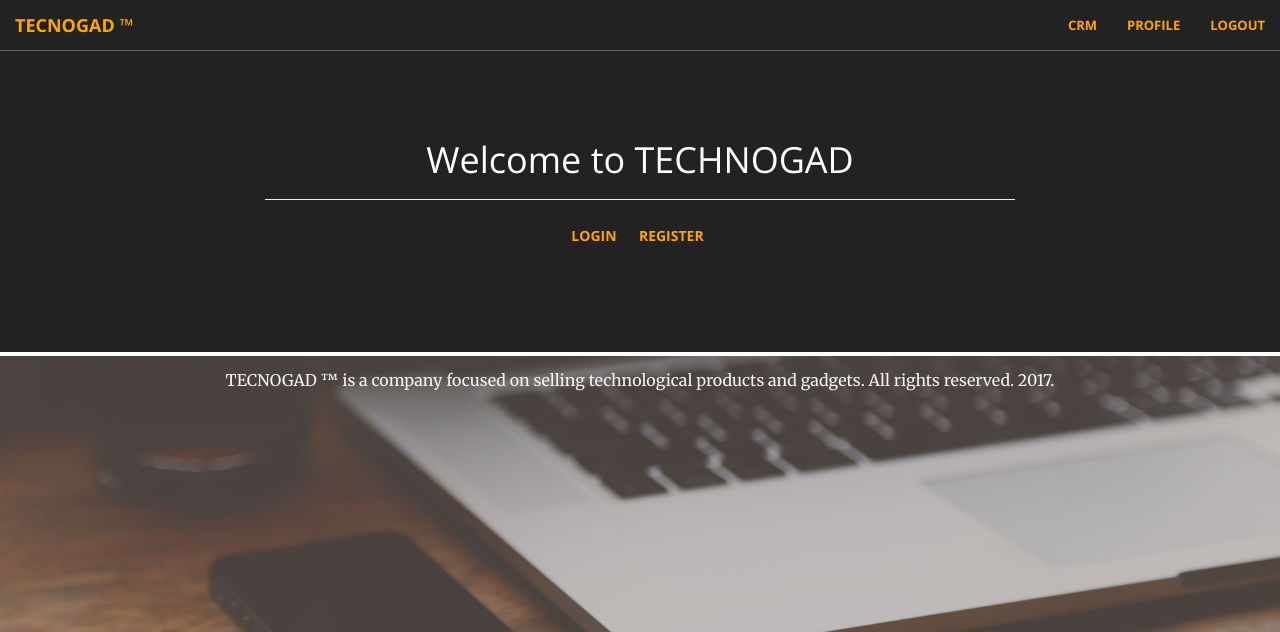
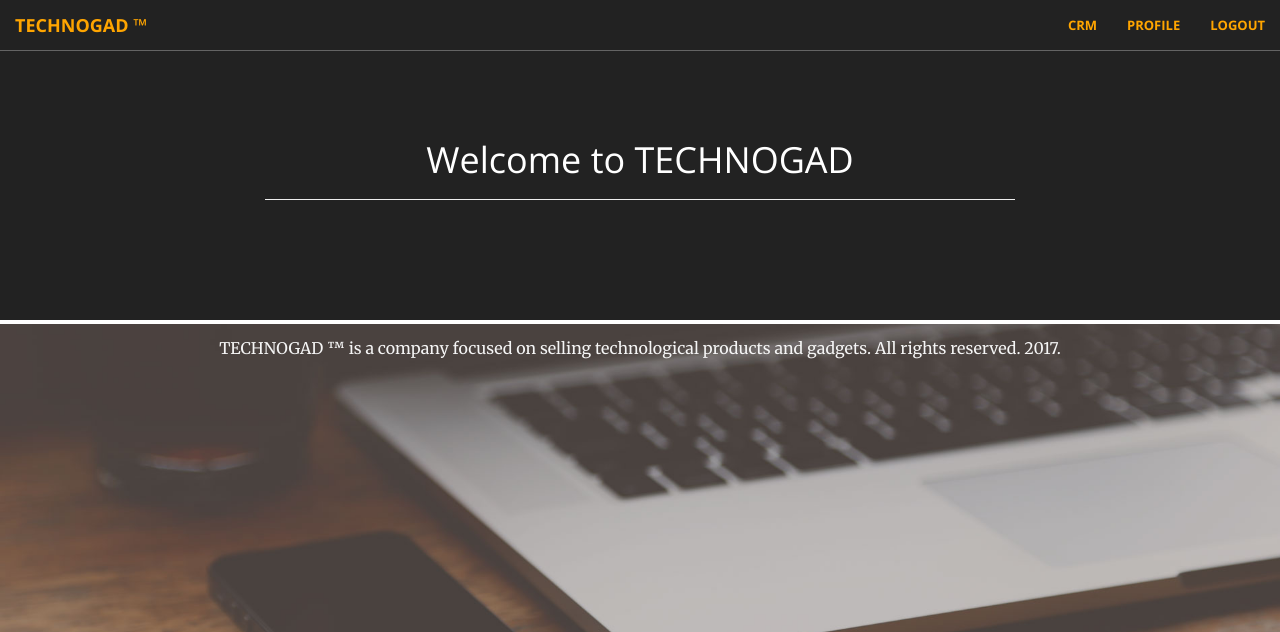
Before and after one commit to rarques/CRM_JointProject, a Django app: page / in a window 1280 px wide. Shown: the top 632 px of the page. Run offline with Django 3.2, Linux system fonts and the light colour scheme; the visitor is signed in with stand-in values (Sample User, id 1); parts of the project's set-up code (start-up, migrations or seed data) failed here and were passed over; some libraries are stand-ins or nearby versions.

Commit message:
Corrected typos

```diff
--- a/CRMapp/templates/base.html
+++ b/CRMapp/templates/base.html
@@ -52,7 +52,7 @@
                     data-target="#bs-example-navbar-collapse-1">
                 <span class="sr-only">Toggle navigation</span> Menu <i class="fa fa-bars"></i>
             </button>
-            <a class="navbar-brand page-scroll" href="{% url 'home' %}">Tecnogad &trade;</a>
+            <a class="navbar-brand page-scroll" href="{% url 'home' %}">Technogad &trade;</a>
         </div>
 
         <!-- Collect the nav links, forms, and other content for toggling -->
@@ -89,7 +89,7 @@
 <footer>
     <small>
         <p class="legal">
-            TECNOGAD &trade; is a company focused on selling technological products and gadgets. All rights reserved.
+            TECHNOGAD &trade; is a company focused on selling technological products and gadgets. All rights reserved.
             2017.
         </p>
     </small>
--- a/CRMapp/templates/homepage.html
+++ b/CRMapp/templates/homepage.html
@@ -5,7 +5,9 @@
         <h1>Welcome to TECHNOGAD</h1>
     </div>
     <div class="jumobtron">
-        <a href="{% url 'login' %}" class="btn btn-toolbar">Login</a>
-        <a href="{% url 'register' %}" class="btn btn-toolbar">Register</a>
+        {% if not request.user.is_authenticated %}
+            <a href="{% url 'login' %}" class="btn btn-toolbar">Login</a>
+            <a href="{% url 'register' %}" class="btn btn-toolbar">Register</a>
+        {% endif %}
     </div>
 {% endblock %}
```
